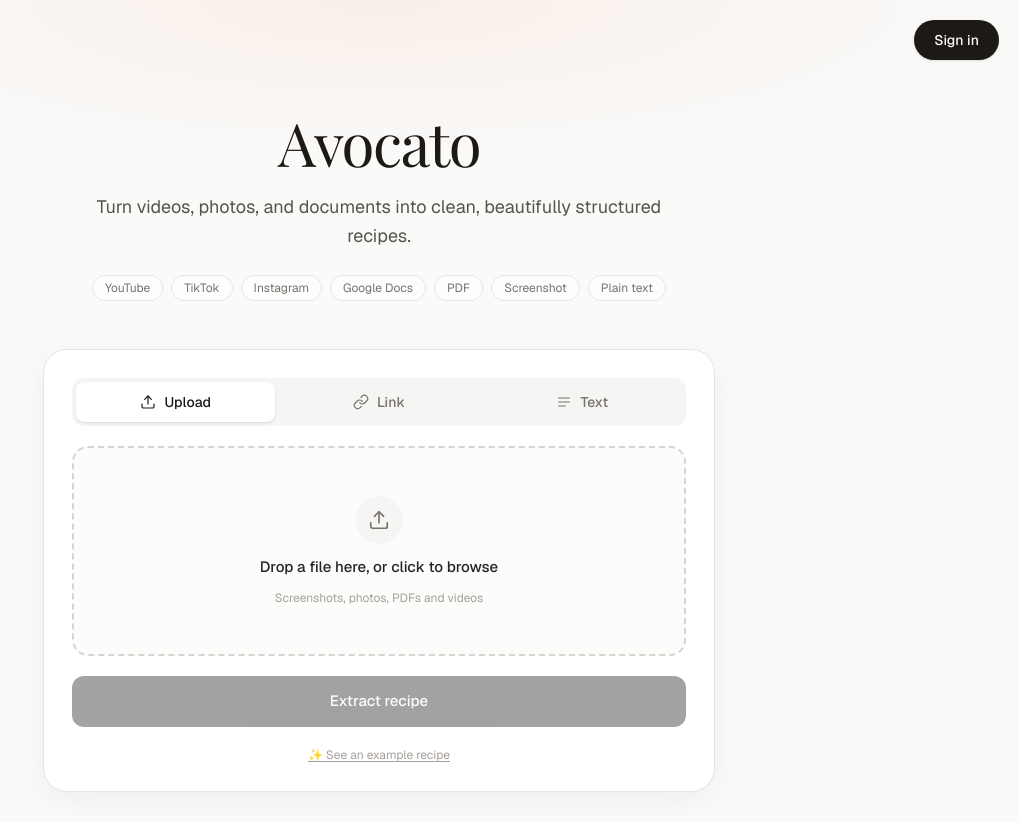
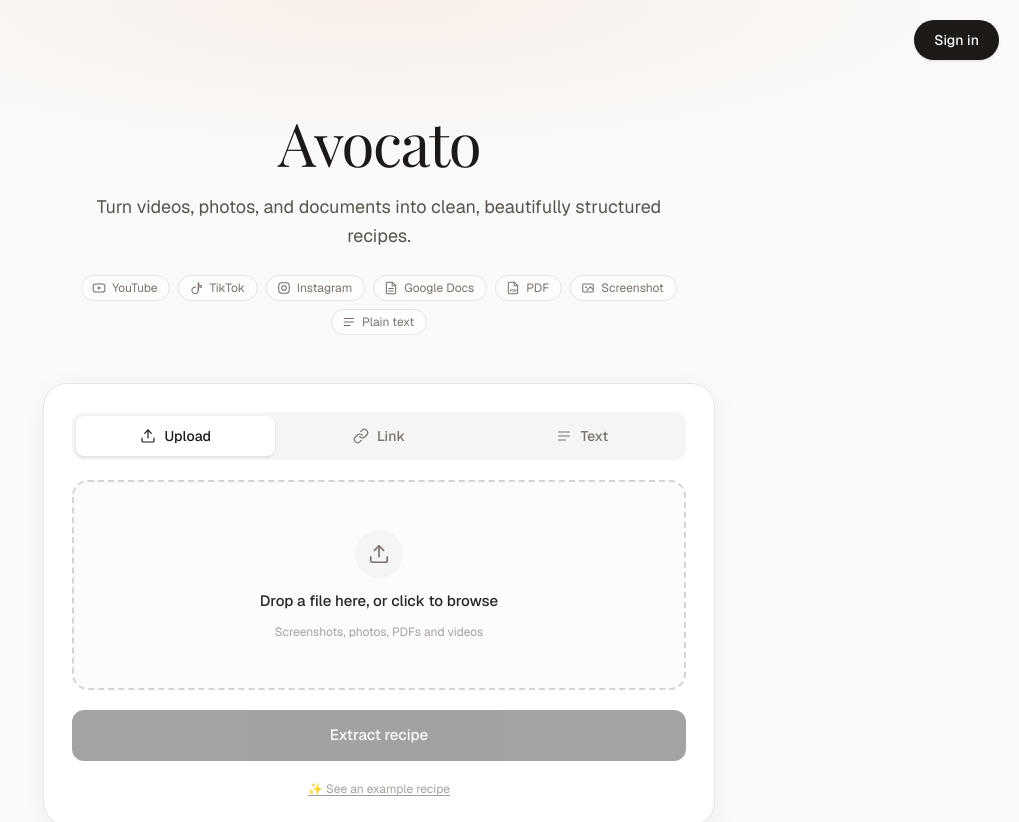
Before and after one commit to sigongan/Vercel-, a Next.js app: page / in a window 1280 px wide. Shown: the top 822 px of the page, without its empty margins (261-1280 px from the left). Built offline with nearby package versions, Linux system fonts and the light colour scheme; no server answers; a web font is replaced by a local one.

Commit message:
Add source-type icons to the homepage pill row
YouTube/TikTok/Instagram/Google Docs/PDF/Screenshot/Plain text badges
now each carry a small monochrome outline icon (matching the existing
Upload/Link/Text tab icons) instead of plain text, so the supported
sources read at a glance.

```diff
--- a/app/page.tsx
+++ b/app/page.tsx
@@ -3,6 +3,7 @@ import { RecipeExtractor } from "@/components/RecipeExtractor";
 import { AuthPanel } from "@/components/AuthPanel";
 import { LandingSections } from "@/components/LandingSections";
 import { AuthErrorBanner } from "@/components/AuthErrorBanner";
+import { SOURCE_ICONS } from "@/components/SourceIcons";
 import { translations } from "@/lib/i18n";
 
 const t = translations.en;
@@ -32,8 +33,9 @@ export default function Home() {
           {t.sources.map((source) => (
             <li
               key={source}
-              className="text-xs text-stone-500 dark:text-stone-400 border border-stone-200 dark:border-stone-800 bg-white/70 dark:bg-stone-900/70 rounded-full px-3 py-1"
+              className="flex items-center gap-1.5 text-xs text-stone-500 dark:text-stone-400 border border-stone-200 dark:border-stone-800 bg-white/70 dark:bg-stone-900/70 rounded-full pl-2.5 pr-3 py-1"
             >
+              {SOURCE_ICONS[source]}
               {source}
             </li>
           ))}
--- /dev/null
+++ b/components/SourceIcons.tsx
@@ -0,0 +1,92 @@
+const ICON_PROPS = {
+  width: 14,
+  height: 14,
+  viewBox: "0 0 24 24",
+  fill: "none",
+  stroke: "currentColor",
+  strokeWidth: 1.8,
+  strokeLinecap: "round" as const,
+  strokeLinejoin: "round" as const,
+};
+
+function YouTubeIcon() {
+  return (
+    <svg {...ICON_PROPS}>
+      <rect x="2" y="5" width="20" height="14" rx="4" />
+      <polygon points="10,9 16,12 10,15" fill="currentColor" stroke="none" />
+    </svg>
+  );
+}
+
+function TikTokIcon() {
+  return (
+    <svg {...ICON_PROPS}>
+      <path d="M16 3a5 5 0 0 0 5 5" />
+      <path d="M21 8v3a8 8 0 0 1-5-1.7V16a5.5 5.5 0 1 1-5-5.48" />
+      <path d="M16 3v13" />
+    </svg>
+  );
+}
+
+function InstagramIcon() {
+  return (
+    <svg {...ICON_PROPS}>
+      <rect x="3" y="3" width="18" height="18" rx="5" />
+      <circle cx="12" cy="12" r="4" />
+      <circle cx="17.2" cy="6.8" r="0.6" fill="currentColor" stroke="none" />
+    </svg>
+  );
+}
+
+function DocIcon() {
+  return (
+    <svg {...ICON_PROPS}>
+      <path d="M14 2H6a2 2 0 0 0-2 2v16a2 2 0 0 0 2 2h12a2 2 0 0 0 2-2V8z" />
+      <polyline points="14 2 14 8 20 8" />
+      <line x1="8" y1="13" x2="16" y2="13" />
+      <line x1="8" y1="17" x2="16" y2="17" />
+    </svg>
+  );
+}
+
+function PdfIcon() {
+  return (
+    <svg {...ICON_PROPS}>
+      <path d="M14 2H6a2 2 0 0 0-2 2v16a2 2 0 0 0 2 2h12a2 2 0 0 0 2-2V8z" />
+      <polyline points="14 2 14 8 20 8" />
+      <text x="7" y="18" fontSize="6.5" fontWeight="700" fill="currentColor" stroke="none" fontFamily="sans-serif">
+        PDF
+      </text>
+    </svg>
+  );
+}
+
+function ScreenshotIcon() {
+  return (
+    <svg {...ICON_PROPS}>
+      <rect x="3" y="5" width="18" height="14" rx="2" />
+      <circle cx="8.5" cy="10.5" r="1.5" fill="currentColor" stroke="none" />
+      <path d="M21 15l-5-5-6 6" />
+    </svg>
+  );
+}
+
+function TextLinesIcon() {
+  return (
+    <svg {...ICON_PROPS}>
+      <line x1="4" y1="6" x2="20" y2="6" />
+      <line x1="4" y1="12" x2="20" y2="12" />
+      <line x1="4" y1="18" x2="14" y2="18" />
+    </svg>
+  );
+}
+
+export const SOURCE_ICONS: Record<string, React.ReactNode> = {
+  YouTube: <YouTubeIcon />,
+  TikTok: <TikTokIcon />,
+  Instagram: <InstagramIcon />,
+  "Google Docs": <DocIcon />,
+  PDF: <PdfIcon />,
+  Screenshot: <ScreenshotIcon />,
+  "Plain text": <TextLinesIcon />,
+};
```
